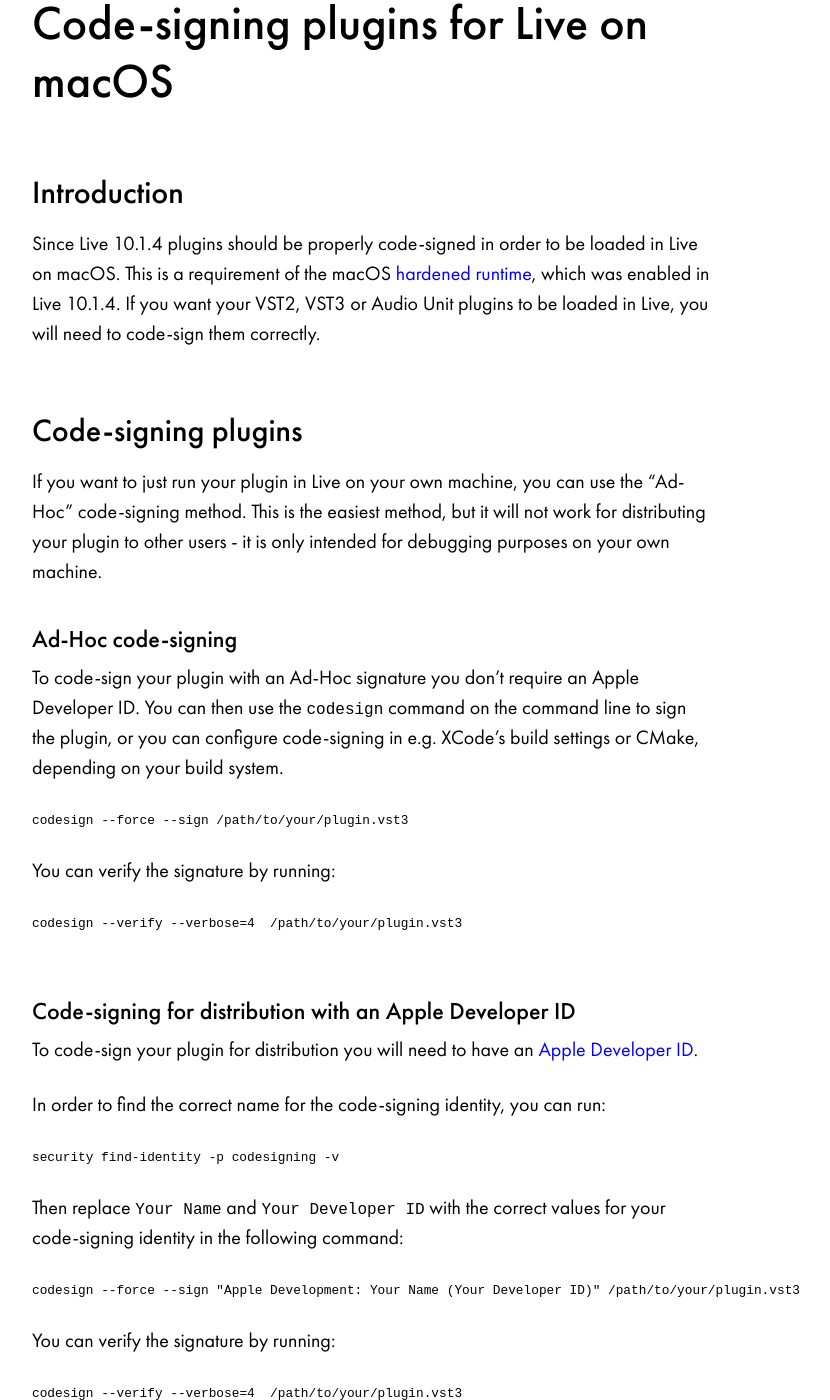
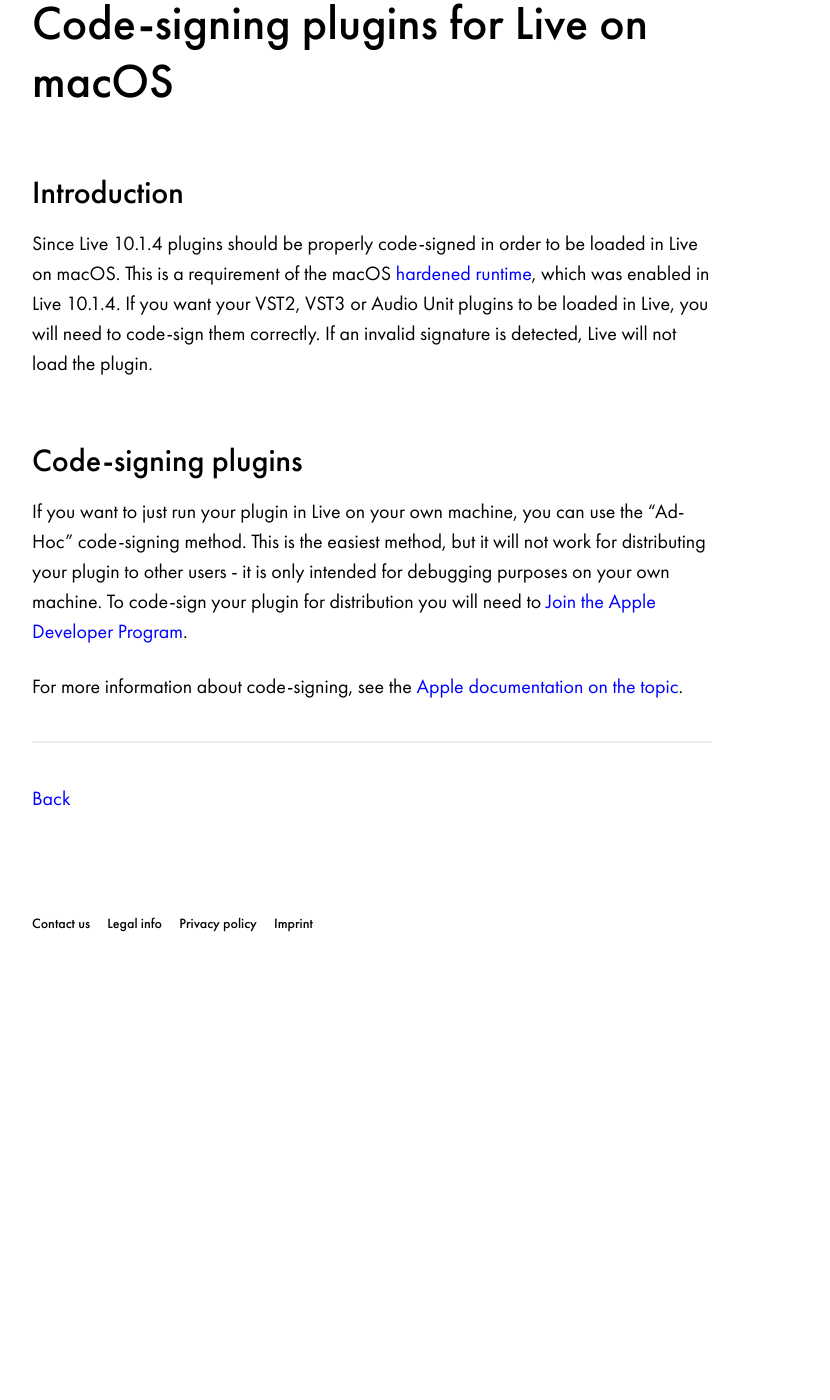
Before and after one commit to Ableton/ableton.github.io, a Jekyll site: the page built from plugins/code-signing-plugins.md, in a window 1280 px wide and 1400 px high, scrolled down 231 px. Shown: the whole window, without its empty margins (268-1098 px from the left). Built offline with Jekyll 4.4.1, drawn with Linux system fonts in a browser that asks for light colours; after the commit the page ends 1265 px from its top, so only the background shows below that.

Commit message:
Refer to apple's code-signing documentation

````diff
--- a/plugins/code-signing-plugins.md
+++ b/plugins/code-signing-plugins.md
@@ -8,11 +8,15 @@ title: Code-signing plugins for Live on macOS
 
 ## Introduction
 
-Since Live 10.1.4 plugins should be properly code-signed in order to be loaded in Live on macOS. This is a requirement of the macOS [hardened runtime](https://developer.apple.com/documentation/security/hardened_runtime), which was enabled in Live 10.1.4. If you want your VST2, VST3 or Audio Unit plugins to be loaded in Live, you will need to code-sign them correctly.
+Since Live 10.1.4 plugins should be properly code-signed in order to be loaded in Live on macOS. This is a requirement of the macOS [hardened runtime](https://developer.apple.com/documentation/security/hardened_runtime), which was enabled in Live 10.1.4. If you want your VST2, VST3 or Audio Unit plugins to be loaded in Live, you will need to code-sign them correctly. If an invalid signature is detected, Live will not load the plugin.
 
 ## Code-signing plugins
-If you want to just run your plugin in Live on your own machine, you can use the "Ad-Hoc" code-signing method. This is the easiest method, but it will not work for distributing your plugin to other users - it is only intended for debugging purposes on your own machine.
+If you want to just run your plugin in Live on your own machine, you can use the "Ad-Hoc" code-signing method. This is the easiest method, but it will not work for distributing your plugin to other users - it is only intended for debugging purposes on your own machine. To code-sign your plugin for distribution you will need to [Join the Apple Developer Program](https://developer.apple.com).
 
+For more information about code-signing, see the [Apple documentation on the topic](https://developer.apple.com/documentation/xcode/creating-distribution-signed-code-for-the-mac).
+
+
+<!--
 ### Ad-Hoc code-signing
 
 To code-sign your plugin with an Ad-Hoc signature you don't require an Apple Developer ID. You can then use the `codesign` command on the command line to sign the plugin, or you can configure code-signing in e.g. XCode's build settings or CMake, depending on your build system.
@@ -29,9 +33,9 @@ codesign --verify --verbose=4  /path/to/your/plugin.vst3
 
 ```
 
-### Code-signing for distribution with an Apple Developer ID
+### Code-signing for distribution
 
-To code-sign your plugin for distribution you will need to have an [Apple Developer ID](https://developer.apple.com/support/developer-id/).
+To code-sign your plugin for distribution you will need to [Join the Apple Developer Program](https://developer.apple.com).
 
 In order to find the correct name for the code-signing identity, you can run:
 
@@ -53,7 +57,7 @@ You can verify the signature by running:
 ```bash
 codesign --verify --verbose=4  /path/to/your/plugin.vst3
 
-```
+``` -->
 
 ***
 
````
